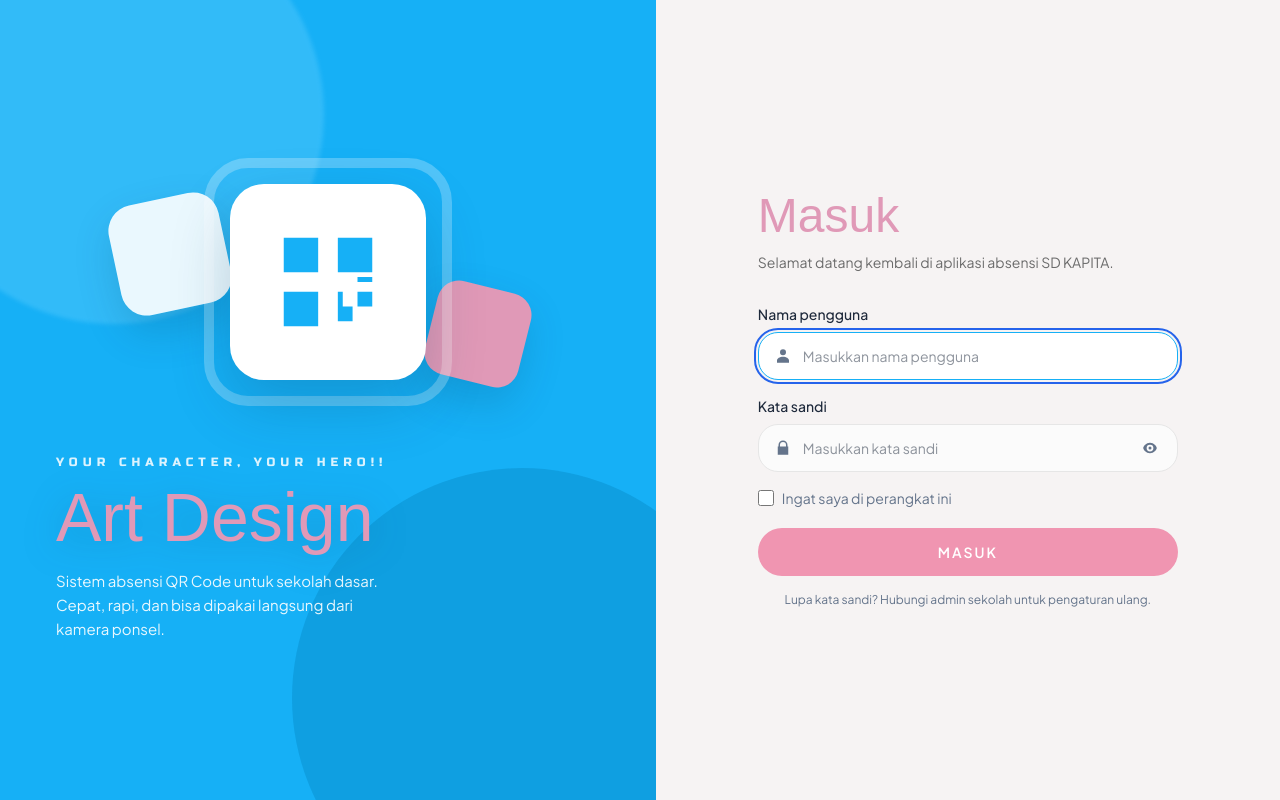
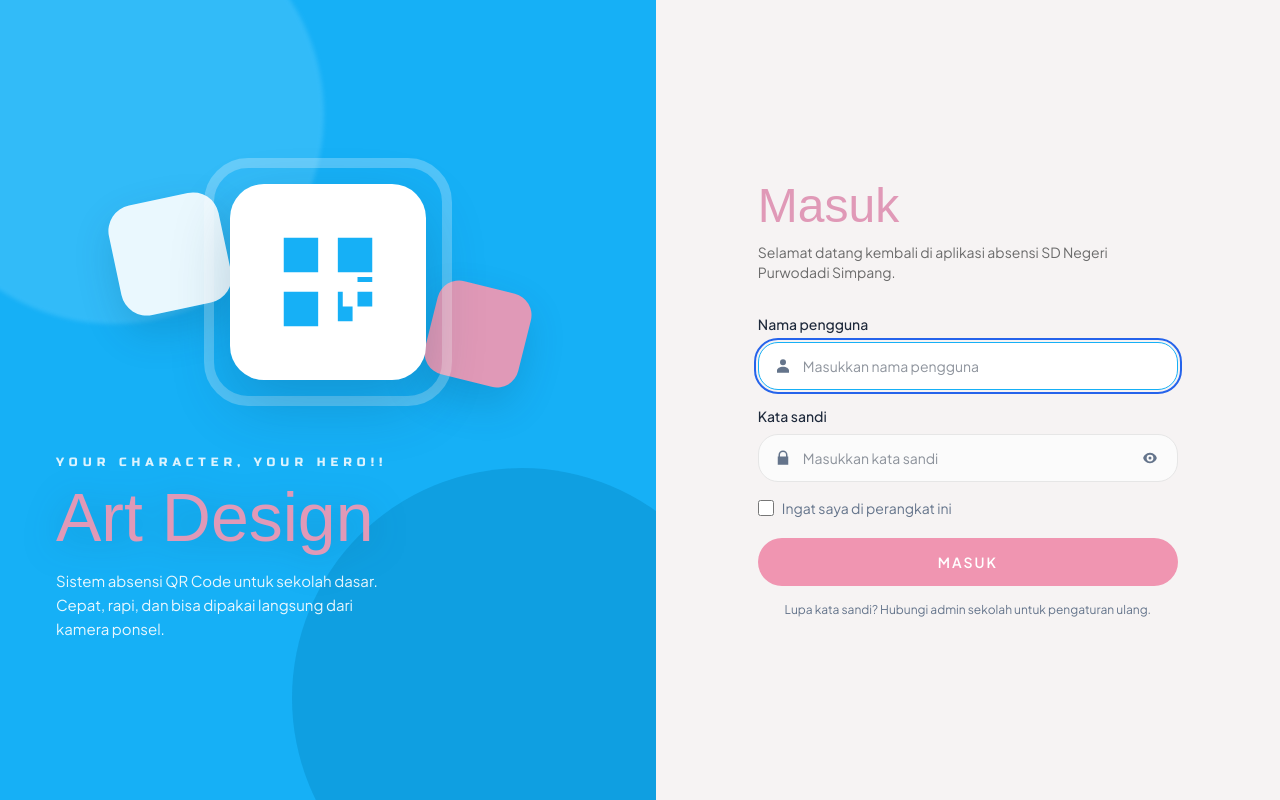
Before and after one commit to Fasiall/Absensi-SD---KAPITA, a Next.js app: page /login in a window 1280 px wide. Built offline with nearby package versions, Linux system fonts and the light colour scheme; no server answers; a web font is replaced by a local one.

Commit message:
feat: ganti nama sekolah menjadi SD Negeri Purwodadi Simpang
- .env.local: SCHOOL_NAME
- Fallback hardcoded di layout, login, cetak, manifest, export Excel
- README

```diff
--- a/src/app/(auth)/login/page.tsx
+++ b/src/app/(auth)/login/page.tsx
@@ -20,7 +20,7 @@ export default async function LoginPage({
   if (user) redirect(homeFor(user));
 
   const next = typeof params.next === "string" && isSafeUrl(params.next) ? params.next : "";
-  const schoolName = process.env.SCHOOL_NAME || "SD KAPITA";
+  const schoolName = process.env.SCHOOL_NAME || "SD Negeri Purwodadi Simpang";
   const errorMessage = params.error === "1" ? "Nama pengguna atau kata sandi salah." : "";
 
   return (
--- a/src/app/(cetak)/cetak/kartu/page.tsx
+++ b/src/app/(cetak)/cetak/kartu/page.tsx
@@ -48,7 +48,7 @@ export default async function KartuPage({
 
   const studentId = Number.parseInt(params.student_id ?? "", 10);
   const classId = Number.parseInt(params.class_id ?? "", 10);
-  const schoolName = process.env.SCHOOL_NAME ?? "SD KAPITA";
+  const schoolName = process.env.SCHOOL_NAME ?? "SD Negeri Purwodadi Simpang";
 
   let students: Awaited<ReturnType<typeof prisma.student.findMany<{ include: { schoolClass: true } }>>>;
   let title: string;
--- a/src/app/admin/page.tsx
+++ b/src/app/admin/page.tsx
@@ -32,7 +32,7 @@ export default async function AdminDashboard() {
       nav={navFor(user)}
       current="/admin"
       title="Dashboard"
-      subtitle={`Ringkasan absensi ${process.env.SCHOOL_NAME || "SD KAPITA"}`}
+      subtitle={`Ringkasan absensi ${process.env.SCHOOL_NAME || "SD Negeri Purwodadi Simpang"}`}
     >
       <div className="grid gap-4 sm:grid-cols-2 lg:grid-cols-4">
         {stats.map((stat) => (
--- a/src/app/admin/rekap/export/route.ts
+++ b/src/app/admin/rekap/export/route.ts
@@ -41,7 +41,7 @@ export async function GET(request: Request) {
     selectedClasses,
     period.start,
     period.end,
-    process.env.SCHOOL_NAME ?? "SD KAPITA",
+    process.env.SCHOOL_NAME ?? "SD Negeri Purwodadi Simpang",
     user?.nama ?? "Administrator",
     detail as unknown as DetailRecord[],
   );
--- a/src/app/cetak/layout.tsx
+++ b/src/app/cetak/layout.tsx
@@ -16,7 +16,7 @@ export default async function CetakLayout({ children }: { children: ReactNode })
       nav={navFor(user)}
       current={pathname}
       title="Cetak Kartu"
-      subtitle={process.env.SCHOOL_NAME || "SD KAPITA"}
+      subtitle={process.env.SCHOOL_NAME || "SD Negeri Purwodadi Simpang"}
     >
       {children}
     </AppShell>
--- a/src/app/guru/layout.tsx
+++ b/src/app/guru/layout.tsx
@@ -16,7 +16,7 @@ export default async function GuruLayout({ children }: { children: ReactNode })
       nav={navFor(user)}
       current={pathname}
       title="Absensi Guru"
-      subtitle={process.env.SCHOOL_NAME || "SD KAPITA"}
+      subtitle={process.env.SCHOOL_NAME || "SD Negeri Purwodadi Simpang"}
     >
       {children}
     </AppShell>
--- a/src/app/guru/rekap/export/route.ts
+++ b/src/app/guru/rekap/export/route.ts
@@ -34,7 +34,7 @@ export async function GET(request: Request) {
     selectedClasses,
     period.start,
     period.end,
-    process.env.SCHOOL_NAME ?? "SD KAPITA",
+    process.env.SCHOOL_NAME ?? "SD Negeri Purwodadi Simpang",
     user.nama,
     detail as unknown as DetailRecord[],
   );
--- a/src/app/layout.tsx
+++ b/src/app/layout.tsx
@@ -23,7 +23,7 @@ const sekuya = Sekuya({
   display: "swap",
 });
 
-const schoolName = process.env.SCHOOL_NAME || "SD KAPITA";
+const schoolName = process.env.SCHOOL_NAME || "SD Negeri Purwodadi Simpang";
 
 // Semua halaman butuh cookie sesi / kueri Prisma, jadi tidak boleh diprerender.
 // Tanpa ini Next 16 memunculkan peringatan "runtime data during prerendering".
--- a/src/app/manifest.webmanifest/route.ts
+++ b/src/app/manifest.webmanifest/route.ts
@@ -2,7 +2,7 @@ import { NextResponse } from "next/server";
 
 /** Manifest PWA versi Next.js (menggantikan /static/manifest.json milik Flask). */
 export function GET() {
-  const schoolName = process.env.SCHOOL_NAME ?? "SD KAPITA";
+  const schoolName = process.env.SCHOOL_NAME ?? "SD Negeri Purwodadi Simpang";
 
   const manifest = {
     name: `Absensi ${schoolName}`,
```
Also changed, not shown: 1 other file (tests, documents, lock files or other folders).
